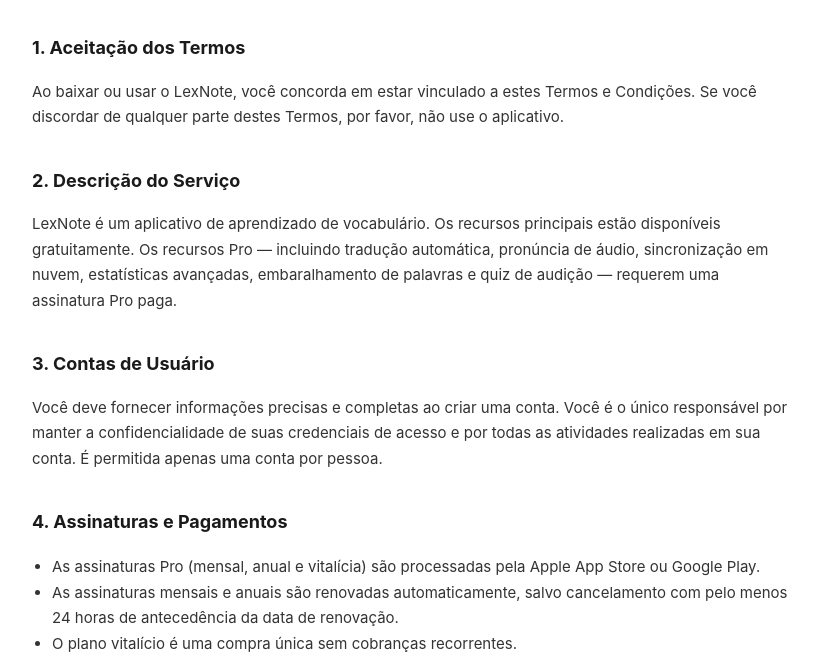
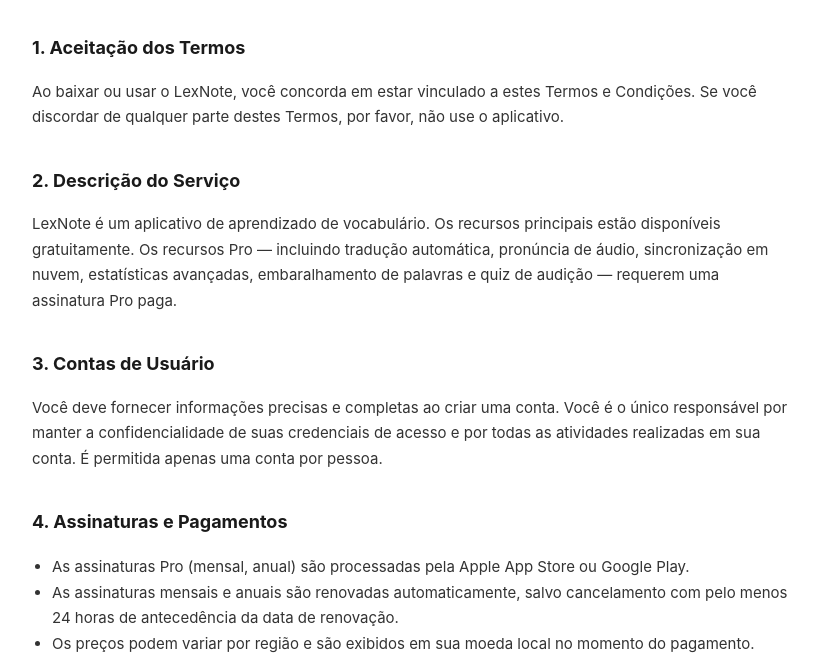
Before and after one commit to GarikHovhannisyan/lexnote-legal, a plain HTML site: page terms/pt/index.html in a window 1280 px wide. Shown: the part 131-790 px from the top of the page, without its empty margins (228-1046 px from the left). Drawn offline with Linux system fonts and the light colour scheme.

Commit message:
Update index.html

```diff
--- a/terms/pt/index.html
+++ b/terms/pt/index.html
@@ -29,9 +29,8 @@
 
   <h2>4. Assinaturas e Pagamentos</h2>
   <ul>
-    <li>As assinaturas Pro (mensal, anual e vitalícia) são processadas pela Apple App Store ou Google Play.</li>
+    <li>As assinaturas Pro (mensal, anual) são processadas pela Apple App Store ou Google Play.</li>
     <li>As assinaturas mensais e anuais são renovadas automaticamente, salvo cancelamento com pelo menos 24 horas de antecedência da data de renovação.</li>
-    <li>O plano vitalício é uma compra única sem cobranças recorrentes.</li>
     <li>Os preços podem variar por região e são exibidos em sua moeda local no momento do pagamento.</li>
     <li>Os reembolsos são tratados pela Apple ou Google de acordo com suas respectivas políticas. Não podemos emitir reembolsos diretamente.</li>
   </ul>
```
